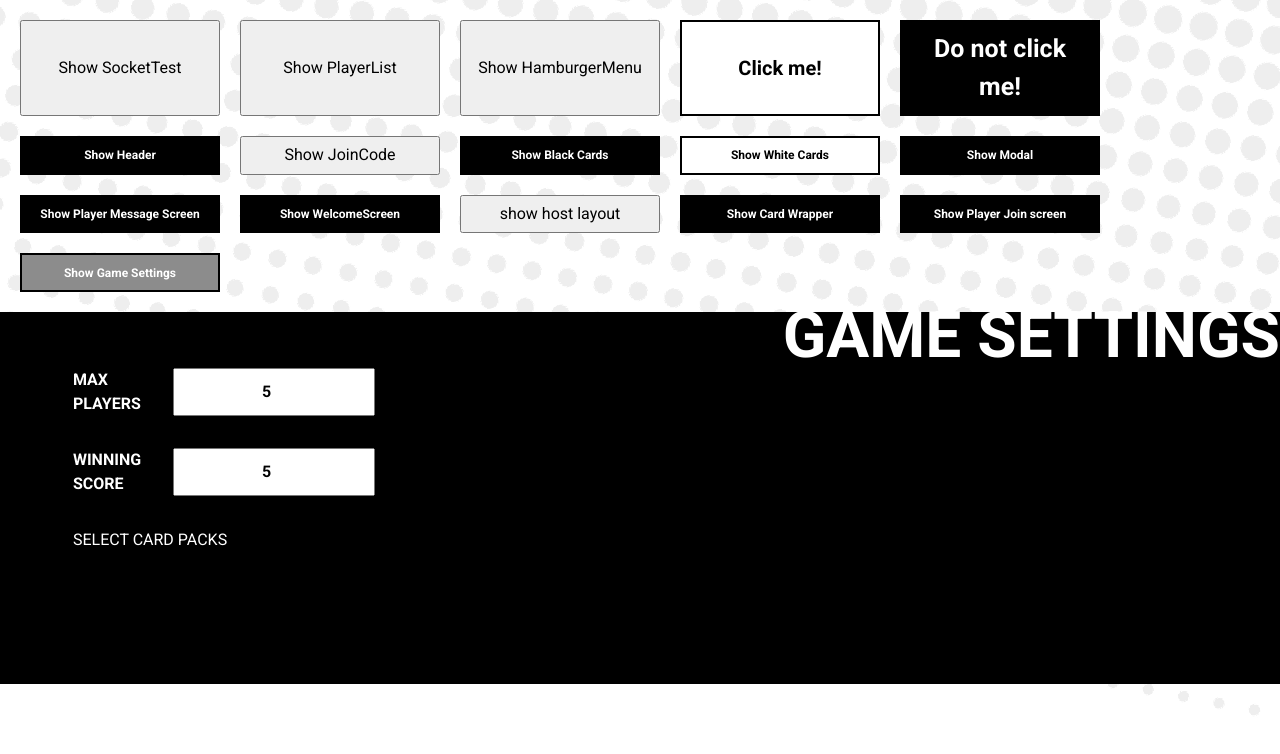
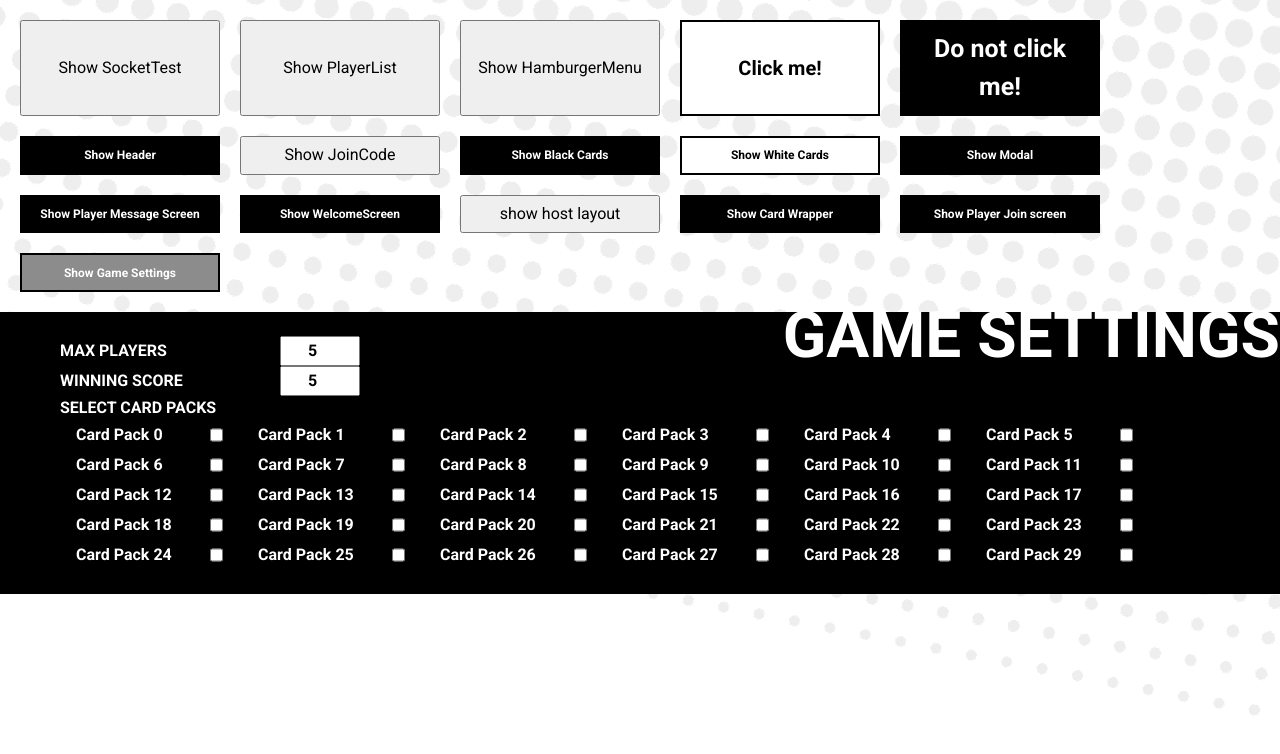
Before and after one commit to I3uckwheat/cards-of-carousal, a React (Create React App) app in the folder frontend/: page / in a window 1280 px wide. Both pictures are taken after a click on the button "Show Game Settings". Shown: the top 754 px of the page. Built offline with nearby package versions, Linux system fonts and the light colour scheme; no server answers.

Commit message:
Update progress on CSS layout for component Almost done with layout, few margin changes to space everything correctly.

```diff
--- a/frontend/src/components/GameSettings/GameSettings.js
+++ b/frontend/src/components/GameSettings/GameSettings.js
@@ -1,28 +1,14 @@
-import React from 'react';
-import PropTypes from 'prop-types';
+import React, { useState } from 'react';
+// import PropTypes from 'prop-types';
 import styled from 'styled-components';
-
-const propTypes = {
-  children: PropTypes.node.isRequired,
-};
-
-const Header = styled.header`
-  width: 100%;
-  background-color: var(--secondary-background-color);
-  color: var(--secondary-text-color);
-`;
-
-Header.propTypes = propTypes;
 
 const StyledGameSettings = styled.div`
   position: relative;
   display: flex;
   flex-direction: column;
-  height: 372px;
-  width: 100%;
+  height: 100%;
   background-color: var(--secondary-background-color);
   color: var(--secondary-text-color);
-
 `;
 
 const StyledH1 = styled.h1`
@@ -31,55 +17,121 @@ const StyledH1 = styled.h1`
   line-height: 4rem;
   margin-top: -0.5rem;
   justify-content: center;
-  /* align-items: flex-end; */
-  /* flex-direction: row-reverse; */
+  position: absolute;
+  right: 0;
+  top: 0;
 `;
 
 const StyledForm = styled.div`
   display: flex;
+  flex-direction: column;
   justify-content: center;
-  align-items: center;
-  margin-right: auto;
-  padding-left: 8rem;
-  width: 20rem;
+  margin: 24px auto 24px 60px;
 
-  label {
-    margin-bottom: 2rem;
-    display: flex;
+  .label {
     font-weight: bold;
-    width: auto;
   }
 
-  input {
-    display: flex;
-    margin-left: 2rem;
+  .input {
     font-weight: bold;
     text-align: center;
+    width: 80px;
+  }
+
+  .f {
+    display: flex;
+  }
+  .select-card {
+    font-weight: bold;
+  }
+
+  .input-wrapper {
+    justify-content: space-between;
+    width: 300px;
+    align-items: center;
+  }
+
+  .select-wrapper {
+    flex-direction: column;
+  }
+
+  .card-packs {
+    flex-wrap: wrap;
+  }
+
+  .pack {
+    flex-direction: row;
+    flex-basis: 150px;
+    justify-content: space-between;
+    margin: 3px 16px;
   }
 `;
 
+function createDummyPacks() {
+  const packs = {};
+  for (let i = 0; i < 30; i += 1) {
+    packs[i] = { name: `Card Pack ${i}` };
+  }
+  return packs;
+}
+
 function GameSettings() {
+  const [cardPacks] = useState(createDummyPacks());
+  // eslint-disable-next-line no-console
+  // console.log(Object.values(cardPacks));
   return (
     <StyledGameSettings>
-      <StyledH1>
-        GAME SETTINGS
-      </StyledH1>
-      <StyledForm>
-        <form>
-          <label htmlFor="mplayers" id="mplayers">
-            MAX PLAYERS
-            <input type="number" id="mplayers" name="mplayers" value="5" /><br/>
+      <StyledH1>GAME SETTINGS</StyledH1>
+      <form>
+        <StyledForm>
+          <div className="f input-wrapper">
+            {/* eslint-disable-next-line jsx-a11y/label-has-associated-control */}
+            <label htmlFor="mplayers" id="mplayers" className="label">
+              MAX PLAYERS
             </label>
-            <label htmlFor="wscore" id="wscore">
-            WINNING SCORE
-            <input type="number" id="wscore" name="wscore" value="5"/>
+            <input
+              type="number"
+              id="mplayers"
+              name="mplayers"
+              value="5"
+              className="input"
+            />
+          </div>
+          <div className="f input-wrapper">
+            {/* eslint-disable-next-line jsx-a11y/label-has-associated-control */}
+            <label htmlFor="wscore" id="wscore" className="label">
+              WINNING SCORE
             </label>
-            <p>SELECT CARD PACKS</p>
-        </form>
-      </StyledForm>
+            <input
+              type="number"
+              id="wscore"
+              name="wscore"
+              value="5"
+              className="input"
+            />
+          </div>
+          <div className="select-wrapper f">
+            <label htmlFor="packs" className="select-card">
+              SELECT CARD PACKS
+              <div className="card-packs f">
+                {Object.values(cardPacks).map((pack) => (
+                  <div className="f pack">
+                    <label htmlFor="pack">{pack.name}</label>
+                    <input
+                      value={pack.name}
+                      id="pack"
+                      type="checkbox"
+                      name="pack"
+                    />
+                  </div>
+                ))}
+              </div>
+            </label>
+          </div>
+        </StyledForm>
+      </form>
     </StyledGameSettings>
-
-  )
+  );
 }
 
 export default GameSettings;
```
